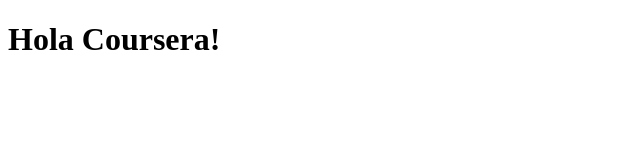
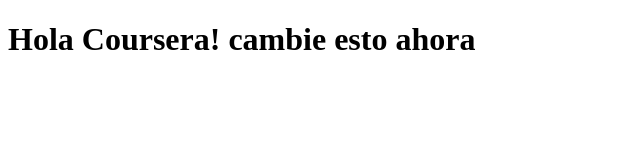
Before and after one commit to JoseRK28/coursera-test, a plain HTML site: page site/index.html in a window 1280 px wide. Shown: the whole page, without its empty margins (0-640 px from the left). Drawn offline with Linux system fonts and the light colour scheme.

Commit message:
Small changes to our page contet.

```diff
--- a/site/index.html
+++ b/site/index.html
@@ -7,6 +7,6 @@
     <title>Hola Coursera</title>
 </head>
 <body>
-    <h1>Hola Coursera!</h1>
+    <h1>Hola Coursera! cambie esto ahora</h1>
 </body>
 </html>
```
